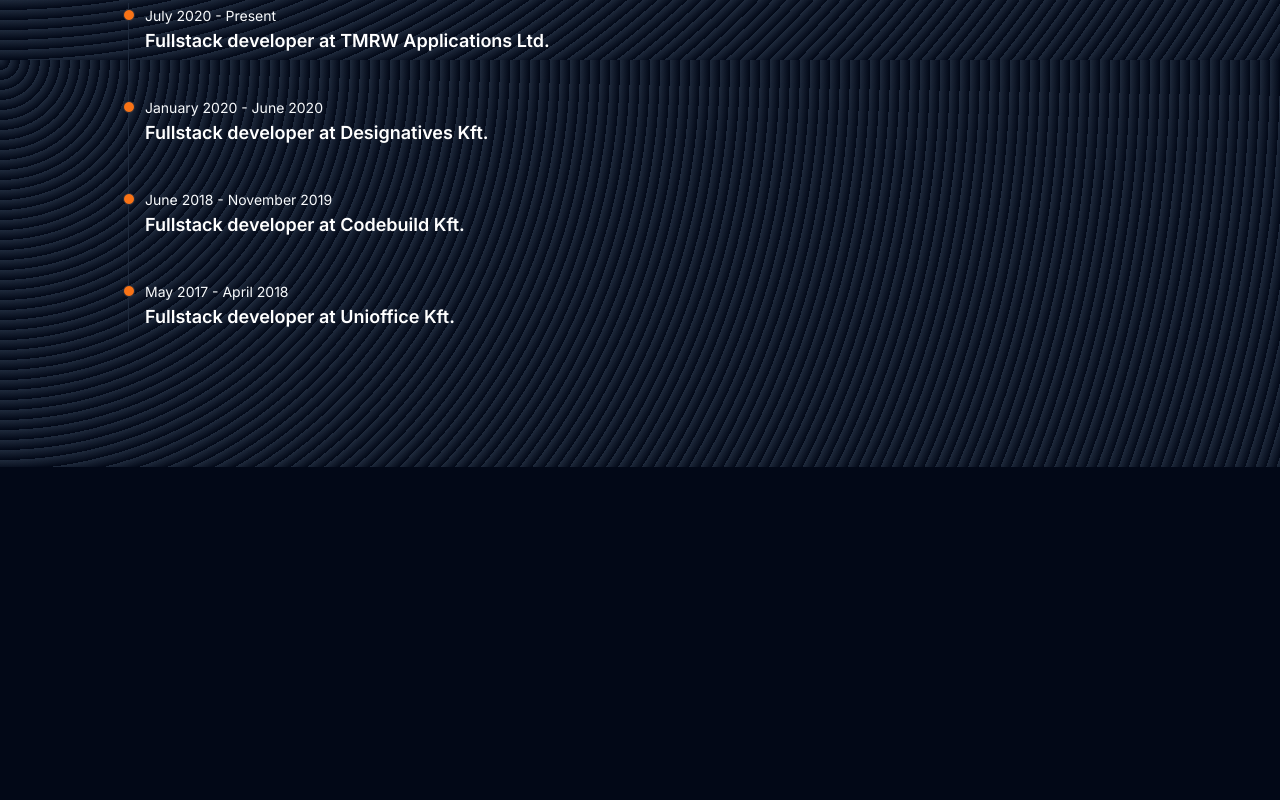
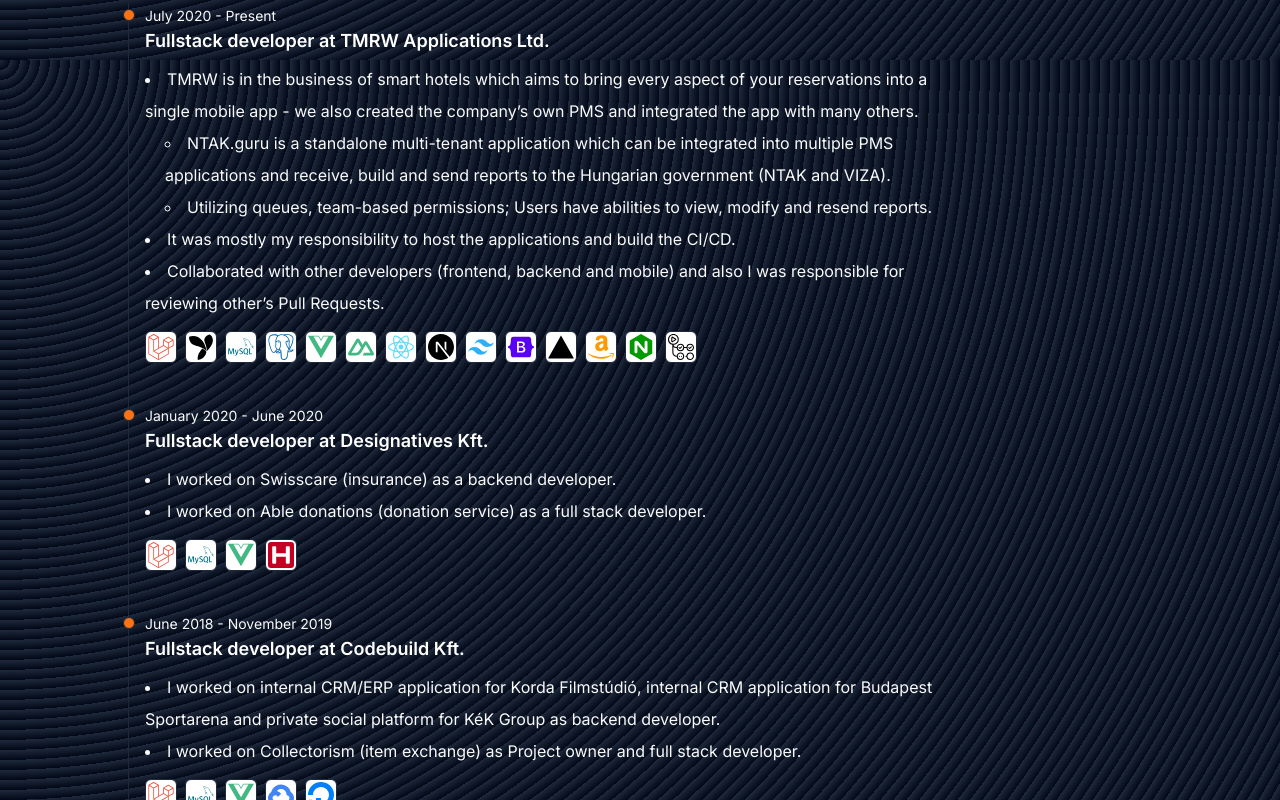
Before and after one commit to Otisz/leventeotta.com, a Next.js app: page / in a window 1280 px wide. Shown: the part 740-1540 px from the top of the page. Before the commit the page ends 1207 px from the top, so only its background shows below. Built offline with nearby package versions, Linux system fonts and the light colour scheme.

Commit message:
Add content to timeline

```diff
--- a/src/app/page.tsx
+++ b/src/app/page.tsx
@@ -1,4 +1,5 @@
 import MeImage from "@/assets/images/me_small.jpeg";
+import { TimeLine, TimeLineItem } from "@/features/home/timeline";
 import Image from "next/image";
 import { FaRegFilePdf } from "react-icons/fa6";
 
@@ -45,36 +46,89 @@
       <section className="space-y-4">
         <h2 className="text-2xl font-bold">My journey with web development</h2>
 
-        <ol className="relative border-s border-border">
-          <li className="mb-10 ms-4">
-            <div className="absolute -start-1.5 mt-1.5 h-3 w-3 rounded-full border border-border bg-orange-500"></div>
-            <time className="mb-1 text-sm font-normal leading-none">July 2020 - Present</time>
-            <h3 className="text-lg font-semibold text-gray-900 dark:text-white">
-              Fullstack developer at TMRW Applications Ltd.
-            </h3>
-          </li>
-          <li className="mb-10 ms-4">
-            <div className="absolute -start-1.5 mt-1.5 h-3 w-3 rounded-full border border-border bg-orange-500"></div>
-            <time className="mb-1 text-sm font-normal leading-none">January 2020 - June 2020</time>
-            <h3 className="text-lg font-semibold text-gray-900 dark:text-white">
-              Fullstack developer at Designatives Kft.
-            </h3>
-          </li>
-          <li className="mb-10 ms-4">
-            <div className="absolute -start-1.5 mt-1.5 h-3 w-3 rounded-full border border-border bg-orange-500"></div>
-            <time className="mb-1 text-sm font-normal leading-none">June 2018 - November 2019</time>
-            <h3 className="text-lg font-semibold text-gray-900 dark:text-white">
-              Fullstack developer at Codebuild Kft.
-            </h3>
-          </li>
-          <li className="mb-10 ms-4">
-            <div className="absolute -start-1.5 mt-1.5 h-3 w-3 rounded-full border border-border bg-orange-500"></div>
-            <time className="mb-1 text-sm font-normal leading-none">May 2017 - April 2018</time>
-            <h3 className="text-lg font-semibold text-gray-900 dark:text-white">
-              Fullstack developer at Unioffice Kft.
-            </h3>
-          </li>
-        </ol>
+        <TimeLine>
+          <TimeLineItem
+            dateFrom="July 2020"
+            dateTo="Present"
+            position="Fullstack developer"
+            company="TMRW Applications Ltd."
+            technologies={[
+              "Laravel",
+              "Yii2",
+              "MySQL",
+              "PostgreSQL",
+              "VueJS",
+              "NuxtJS",
+              "ReactJS",
+              "NextJS",
+              "TailwindCSS",
+              "Bootstrap",
+              "Vercel",
+              "Amazon",
+              "Nginx",
+              "GitHub Actions",
+            ]}
+          >
+            <ul className="max-w-[80ch] list-inside list-disc leading-loose">
+              <li>
+                TMRW is in the business of smart hotels which aims to bring every aspect of your reservations into a
+                single mobile app - we also created the company’s own PMS and integrated the app with many others.
+                <ul className="list-inside list-[circle] ps-5">
+                  <li>
+                    NTAK.guru is a standalone multi-tenant application which can be integrated into multiple PMS
+                    applications and receive, build and send reports to the Hungarian government (NTAK and VIZA).
+                  </li>
+                  <li>
+                    Utilizing queues, team-based permissions; Users have abilities to view, modify and resend reports.
+                  </li>
+                </ul>
+              </li>
+              <li>It was mostly my responsibility to host the applications and build the CI/CD.</li>
+              <li>
+                Collaborated with other developers (frontend, backend and mobile) and also I was responsible for
+                reviewing other’s Pull Requests.
+              </li>
+            </ul>
+          </TimeLineItem>
+          <TimeLineItem
+            dateFrom="January 2020"
+            dateTo="June 2020"
+            position="Fullstack developer"
+            company="Designatives Kft."
+            technologies={["Laravel", "MySQL", "VueJS", "Hetzner"]}
+          >
+            <ul className="max-w-[80ch] list-inside list-disc leading-loose">
+              <li>I worked on Swisscare (insurance) as a backend developer.</li>
+              <li>I worked on Able donations (donation service) as a full stack developer.</li>
+            </ul>
+          </TimeLineItem>
+          <TimeLineItem
+            dateFrom="June 2018"
+            dateTo="November 2019"
+            position="Fullstack developer"
+            company="Codebuild Kft."
+            technologies={["Laravel", "MySQL", "VueJS", "Google Cloud Platform", "Digital Ocean"]}
+          >
+            <ul className="max-w-[80ch] list-inside list-disc leading-loose">
+              <li>
+                I worked on internal CRM/ERP application for Korda Filmstúdió, internal CRM application for Budapest
+                Sportarena and private social platform for KéK Group as backend developer.
+              </li>
+              <li>I worked on Collectorism (item exchange) as Project owner and full stack developer.</li>
+            </ul>
+          </TimeLineItem>
+          <TimeLineItem
+            dateFrom="May 2017"
+            dateTo="April 2018"
+            position="Fullstack developer"
+            company="Unioffice Kft."
+            technologies={["PHP", "CodeIgniter", "MySQL", "Bootstrap"]}
+          >
+            <ul className="max-w-[80ch] list-inside list-disc leading-loose">
+              <li>I developed an event management system for Oriflame with IBM Lotus Notes integration.</li>
+            </ul>
+          </TimeLineItem>
+        </TimeLine>
       </section>
     </main>
   );
--- /dev/null
+++ b/src/features/home/timeline.tsx
@@ -0,0 +1,105 @@
+import { Tooltip, TooltipContent, TooltipProvider, TooltipTrigger } from "@/components/ui/tooltip";
+import { ReactNode } from "react";
+import { DiYii } from "react-icons/di";
+import {
+  SiAmazon,
+  SiBootstrap,
+  SiCodeigniter,
+  SiDigitalocean,
+  SiGithubactions,
+  SiGooglecloud,
+  SiHetzner,
+  SiLaravel,
+  SiMysql,
+  SiNextdotjs,
+  SiNginx,
+  SiNuxtdotjs,
+  SiPhp,
+  SiPostgresql,
+  SiReact,
+  SiTailwindcss,
+  SiVercel,
+  SiVuedotjs,
+} from "react-icons/si";
+
+type TimeLineProps = {
+  children: ReactNode;
+};
+
+export function TimeLine({ children }: TimeLineProps) {
+  return <ol className="relative border-s border-border">{children}</ol>;
+}
+
+const ICON_DICTIONARY = {
+  PHP: <SiPhp className="h-8 w-8 rounded-md border border-border bg-white fill-[#484C89] p-0.5" />,
+  Laravel: <SiLaravel className="h-8 w-8 rounded-md border border-border bg-white fill-[#F05340] p-0.5" />,
+  ReactJS: <SiReact className="h-8 w-8 rounded-md border border-border bg-white fill-[#61dbfb] p-0.5" />,
+  VueJS: <SiVuedotjs className="h-8 w-8 rounded-md border border-border bg-white fill-[#42b883] p-0.5" />,
+  Amazon: <SiAmazon className="h-8 w-8 rounded-md border border-border bg-white fill-[#ff9900] p-0.5" />,
+  Bootstrap: <SiBootstrap className="h-8 w-8 rounded-md border border-border bg-white fill-[#5A00F5] p-0.5" />,
+  Nginx: <SiNginx className="h-8 w-8 rounded-md border border-border bg-white fill-[#009900] p-0.5" />,
+  TailwindCSS: <SiTailwindcss className="h-8 w-8 rounded-md border border-border bg-white fill-[#31AFF6] p-0.5" />,
+  NuxtJS: <SiNuxtdotjs className="h-8 w-8 rounded-md border border-border bg-white fill-[#42b883] p-0.5" />,
+  NextJS: <SiNextdotjs className="h-8 w-8 rounded-md border border-border bg-white fill-black p-0.5" />,
+  MySQL: <SiMysql className="h-8 w-8 rounded-md border border-border bg-white fill-[#00758f] p-0.5" />,
+  CodeIgniter: <SiCodeigniter className="h-8 w-8 rounded-md border border-border bg-white fill-[#D8351B] p-0.5" />,
+  PostgreSQL: <SiPostgresql className="h-8 w-8 rounded-md border border-border bg-white fill-[#0064a5] p-0.5" />,
+  "GitHub Actions": <SiGithubactions className="h-8 w-8 rounded-md border border-border bg-white fill-black p-0.5" />,
+  Vercel: <SiVercel className="h-8 w-8 rounded-md border border-border bg-white fill-black p-0.5" />,
+  Yii2: <DiYii className="h-8 w-8 rounded-md border border-border bg-white fill-black p-0.5" />,
+  Hetzner: <SiHetzner className="h-8 w-8 rounded-md border border-border bg-white fill-[#C30022] p-0.5" />,
+  "Digital Ocean": <SiDigitalocean className="h-8 w-8 rounded-md border border-border bg-white fill-[#0080FF] p-0.5" />,
+  "Google Cloud Platform": (
+    <SiGooglecloud className="h-8 w-8 rounded-md border border-border bg-white fill-[#4285F4] p-0.5" />
+  ),
+} as const;
+
+type TimeLineItemProps = {
+  dateFrom: string;
+  dateTo: string;
+  position: string;
+  company: string;
+  technologies?: (keyof typeof ICON_DICTIONARY | string)[];
+  children?: ReactNode;
+};
+
+export function TimeLineItem(props: TimeLineItemProps) {
+  return (
+    <li className="mb-10 ms-4">
+      <div className="absolute -start-1.5 mt-1.5 h-3 w-3 rounded-full border border-border bg-orange-500"></div>
+      <time className="mb-1 text-sm font-normal leading-none">
+        {props.dateFrom} - {props.dateTo}
+      </time>
+      <h3 className="mb-2 text-lg font-semibold text-gray-900 dark:text-white">
+        {props.position} at {props.company}
+      </h3>
+
+      {props.children}
+
+      {props.technologies && props.technologies?.length > 0 ? (
+        <div className="mt-3 flex flex-wrap items-center gap-2">
+          {props.technologies.map((technology, i) => (
+            <TimeLineTechnologyIcon key={i} technology={technology} />
+          ))}
+        </div>
+      ) : null}
+    </li>
+  );
+}
+
+function TimeLineTechnologyIcon(props: { technology: keyof typeof ICON_DICTIONARY | string }) {
+  if (props.technology in ICON_DICTIONARY) {
+    return (
+      <TooltipProvider>
+        <Tooltip delayDuration={+process.env.TOOLTIP_DELAY_DURATION!}>
+          <TooltipTrigger asChild className="transition-all hover:scale-125">
+            {ICON_DICTIONARY[props.technology as keyof typeof ICON_DICTIONARY]}
+          </TooltipTrigger>
+          <TooltipContent>{props.technology}</TooltipContent>
+        </Tooltip>
+      </TooltipProvider>
+    );
+  }
+
+  return <span>{props.technology}</span>;
+}
```
